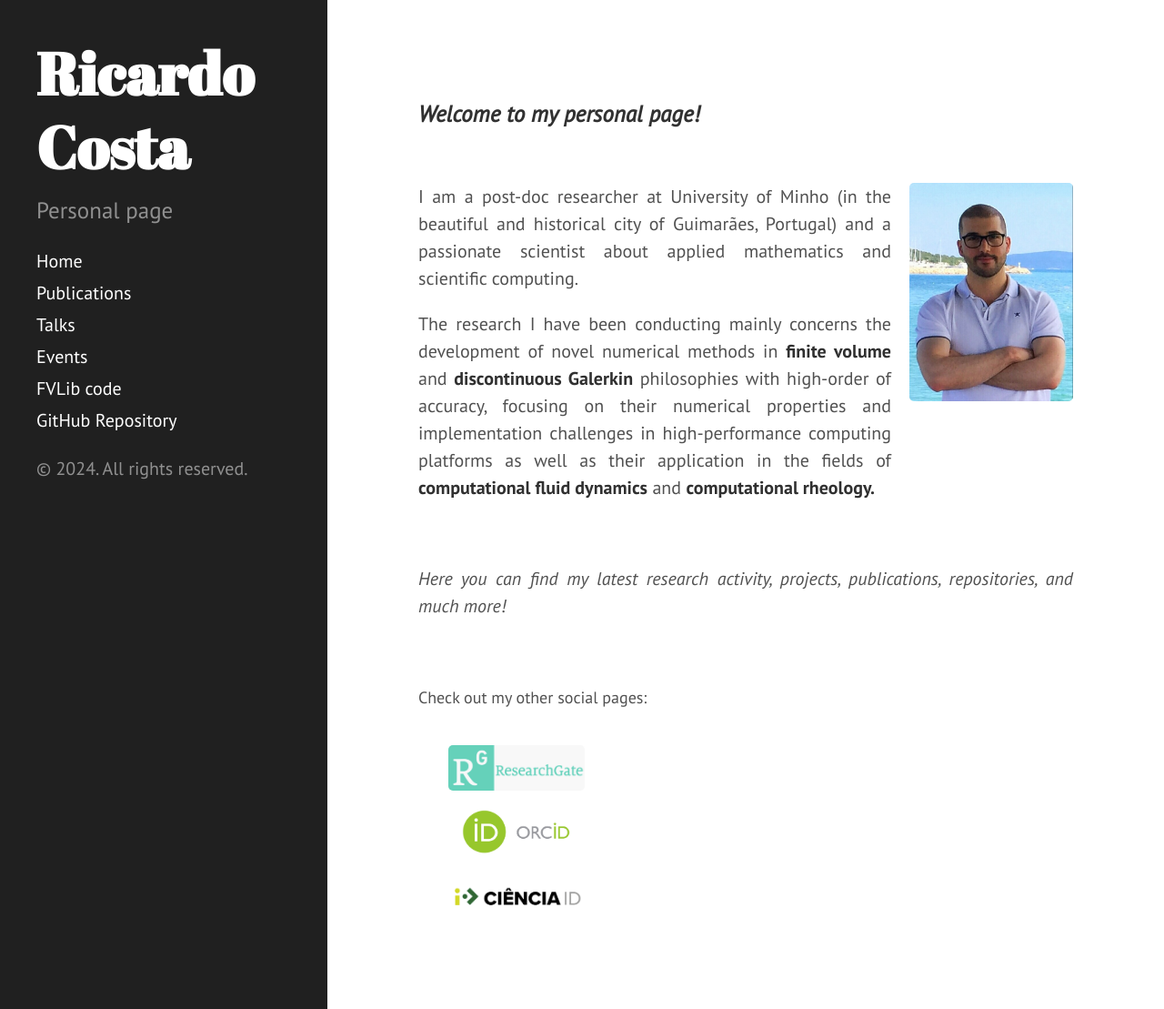
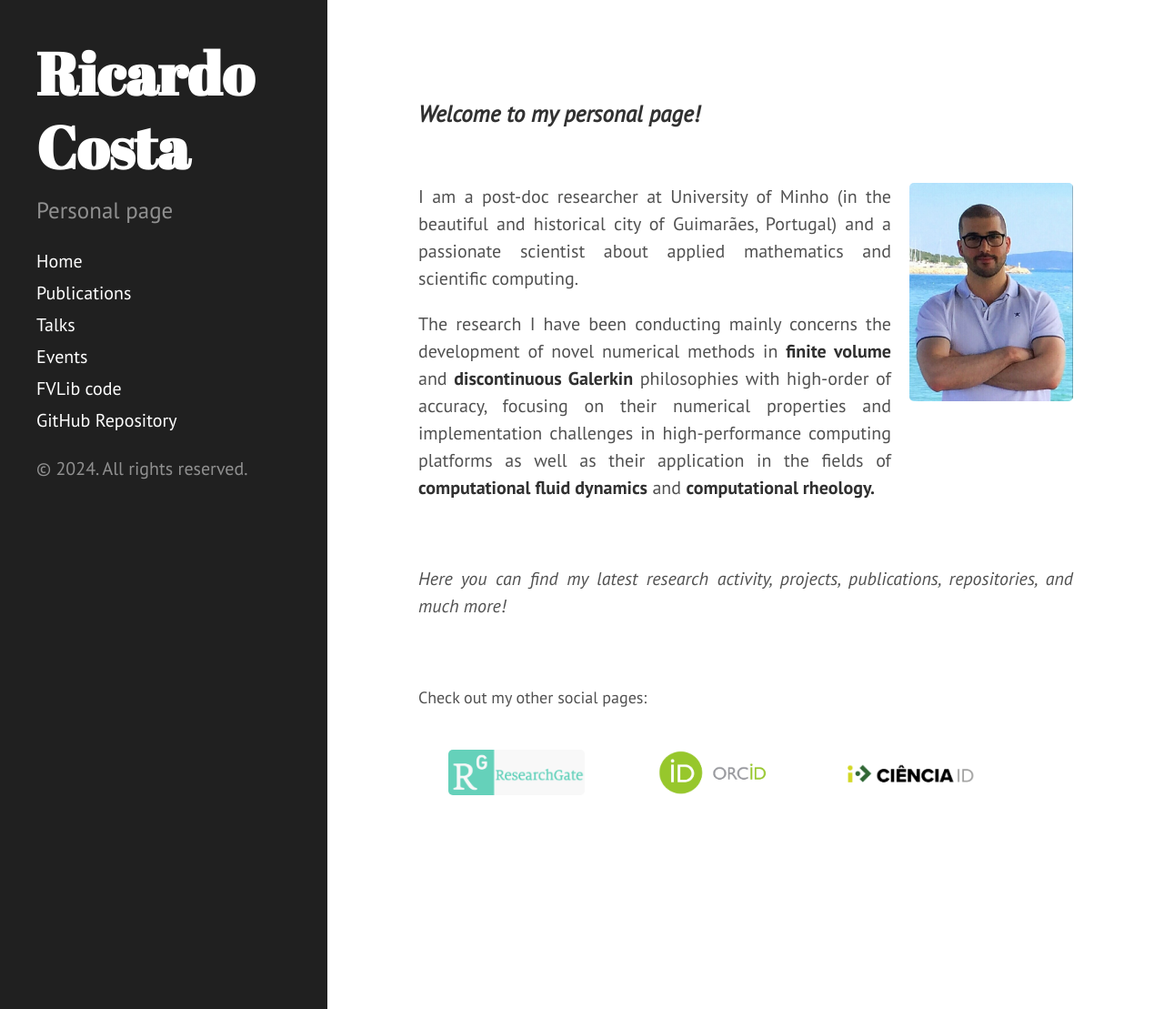
Before and after one commit to ricardodpcosta/ricardodpcosta.github.io, a Jekyll site: the page built from index.md, in a window 1280 px wide and 1109 px high. Shown: the whole window at 91% size. Built offline with Jekyll 4.4.1, drawn with Linux system fonts in a browser that asks for light colours; Markdown is read by kramdown in place of the engine named in the settings.

Commit message:
Update hyde.css

```diff
--- a/public/css/hyde.css
+++ b/public/css/hyde.css
@@ -261,27 +261,27 @@ a.sidebar-nav-item:focus {
 }
 
 .column-2 {
-  float: center;
+  float: left;
   width: 45%;
-  padding: 0px;
+  padding: 5px;
 }
 
 .column-3 {
-  float: center;
+  float: left;
   width: 30%;
-  padding: 0px;
+  padding: 5px;
 }
 
 .column-4 {
-  float: center;
+  float: left;
   width: 22.5%;
-  padding: 0px;
+  padding: 5px;
 }
 
 .column-5 {
-  float: center;
+  float: left;
   width: 18%;
-  padding: 0px;
+  padding: 5px;
 }
 
 /* Clearfix (clear floats) */
```
